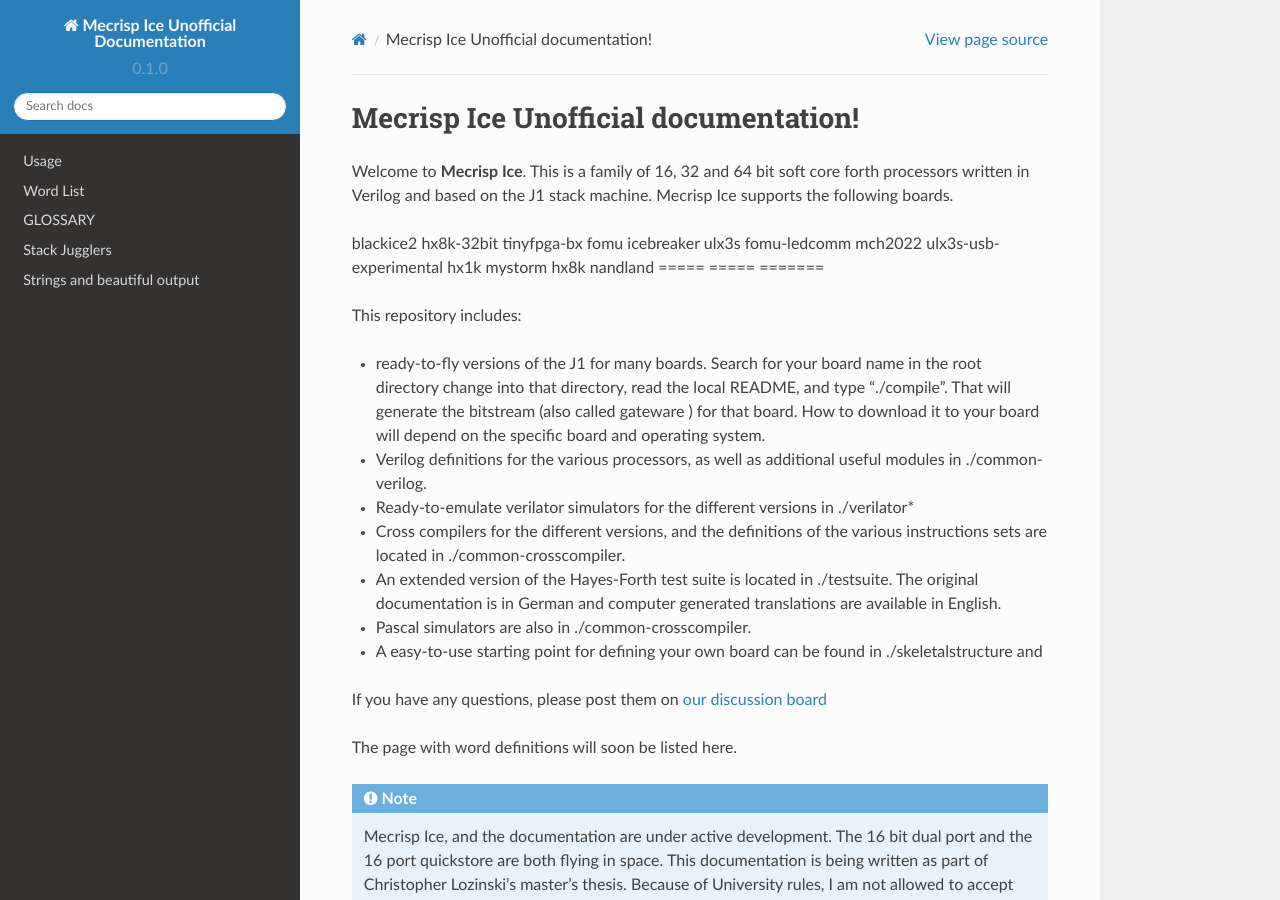
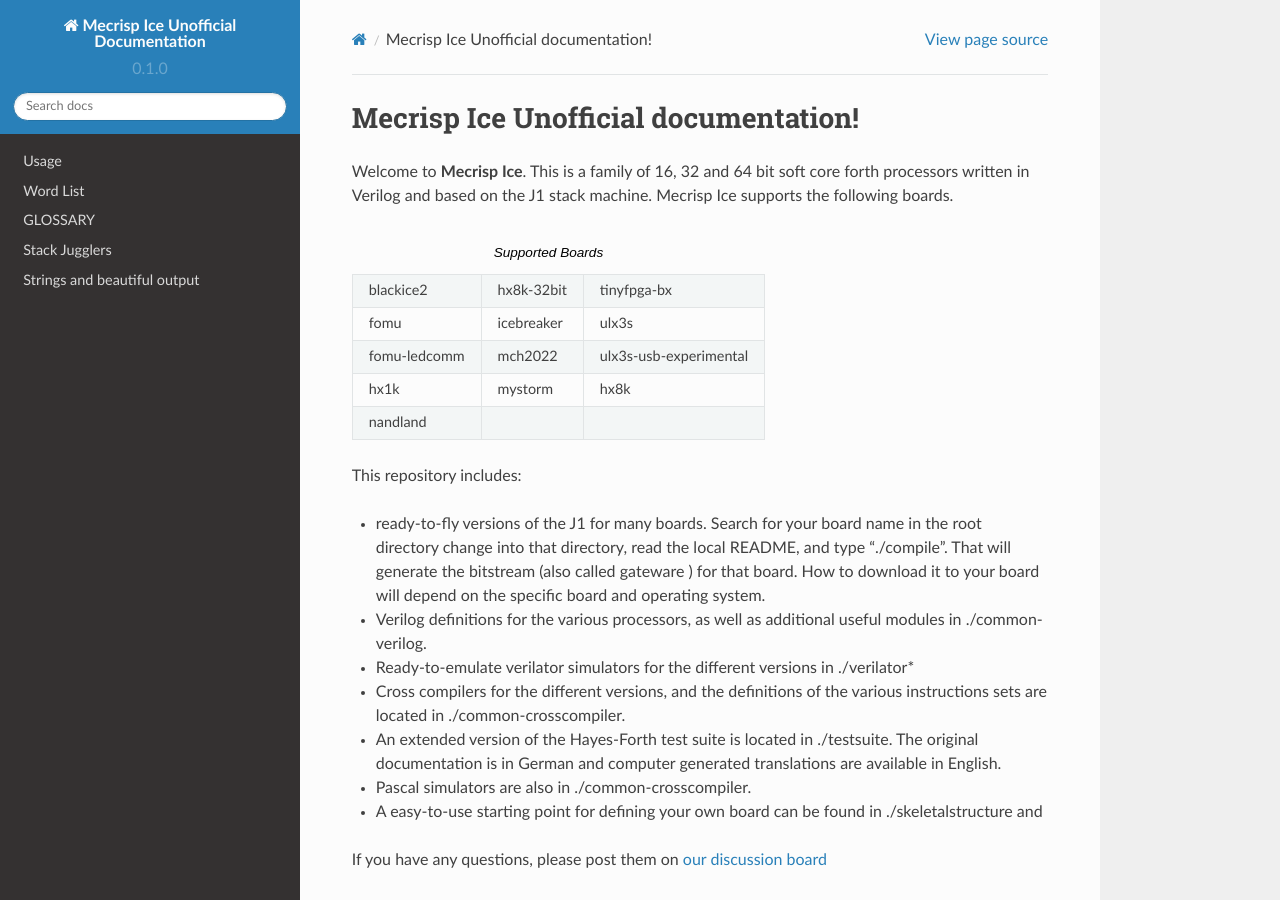
Before and after one commit to PythonLinks/Mecrisp-Ice, a Sphinx documentation site: the page built from docs/source/index.rst, in a window 1280 px wide and 900 px high. Built offline with Sphinx 7.4.7 and the Read the Docs theme 2.0.0, drawn with Linux system fonts in a browser that asks for light colours.

Commit message:
Updated the table of supported boards.

```diff
--- a/docs/source/index.rst
+++ b/docs/source/index.rst
@@ -6,15 +6,14 @@
 processors written in Verilog and based on the J1 stack machine. Mecrisp Ice supports the following
 boards.
 
-=====  =====  =======
 
-=====        =====       =======
-blackice2    hx8k-32bit  tinyfpga-bx
-fomu         icebreaker  ulx3s
-fomu-ledcomm mch2022     ulx3s-usb-experimental
-hx1k         mystorm     hx8k
-nandland
-=====        =====        =======
+.. csv-table:: Supported Boards
+
+    "blackice2",    "hx8k-32bit",  "tinyfpga-bx"
+    "fomu",         "icebreaker",  "ulx3s"
+    "fomu-ledcomm", "mch2022",     "ulx3s-usb-experimental"
+    "hx1k",         "mystorm",     "hx8k"
+    "nandland"
 
 
 
```
